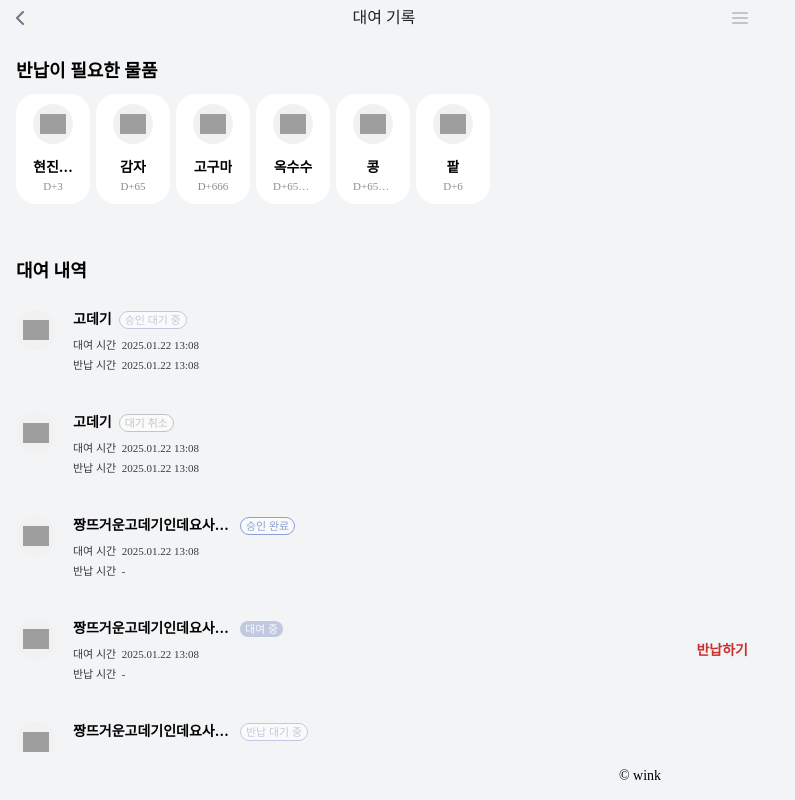
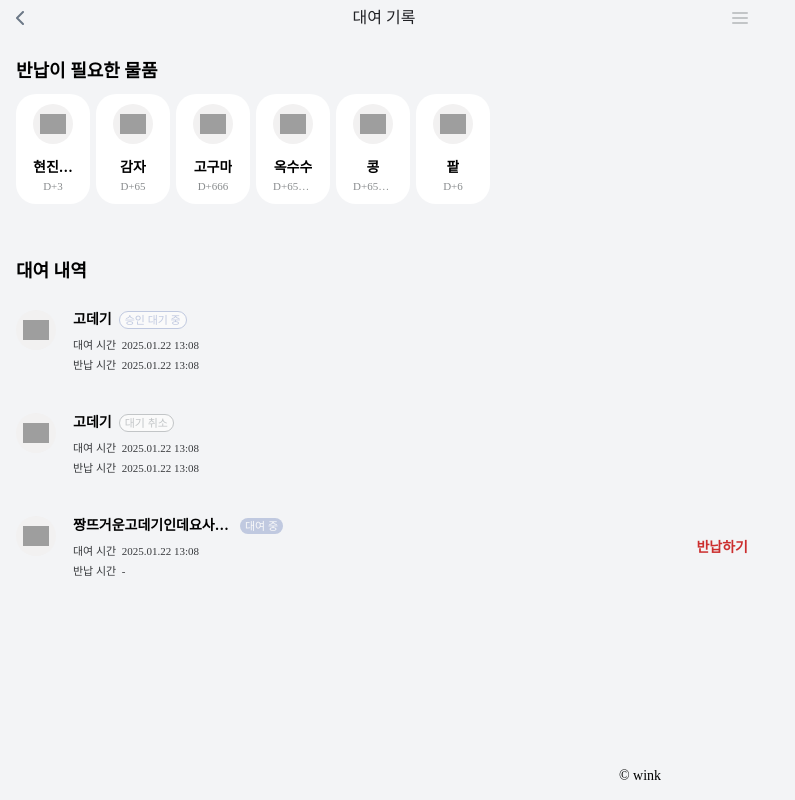
Before and after one commit to billilge/frontend, a Next.js app: page /mobile/history in a window 1280 px wide. Shown: the top 800 px of the page, without its empty margins (0-795 px from the left). Built offline with nearby package versions, Linux system fonts and the light colour scheme; grey boxes are pictures that could not be loaded.

Commit message:
feat: 반납신청시 rentalstatus를 반납 대기 중으로 변경

```diff
--- a/src/app/mobile/history/page.tsx
+++ b/src/app/mobile/history/page.tsx
@@ -19,55 +19,126 @@ export default function Mobile() {
     { name: '팥', url: '/assets/icon-test.svg', dayCount: 6 },
   ];
 
-  const rentalItemDummy = [
+  // const rentalItemDummy = [
+  //   {
+  //     rentalHistoryId: 1,
+  //     member: {
+  //       name: '황수민',
+  //       studentId: '20213102',
+  //     },
+  //     item: {
+  //       itemName: '고데기',
+  //       imageUrl: '/assets/icon-test.svg',
+  //     },
+  //     rentAt: '2025.01.22 13:08',
+  //     returnedAt: '2025.01.22 13:08',
+  //     rentalStatus: 'PENDING',
+  //   },
+  //   {
+  //     rentalHistoryId: 2,
+  //     member: {
+  //       name: '황수민',
+  //       studentId: '20213102',
+  //     },
+  //     item: {
+  //       itemName: '고데기',
+  //       imageUrl: '/assets/icon-test.svg',
+  //     },
+  //     rentAt: '2025.01.22 13:08',
+  //     returnedAt: '2025.01.22 13:08',
+  //     rentalStatus: 'CANCEL',
+  //   },
+  //   {
+  //     rentalHistoryId: 3,
+  //     member: {
+  //       name: '황수민',
+  //       studentId: '20213102',
+  //     },
+  //     item: {
+  //       itemName: '짱뜨거운고데기인데요사실은그게',
+  //       imageUrl: '/assets/icon-test.svg',
+  //     },
+  //     rentAt: '2025.01.22 13:08',
+  //     returnedAt: '',
+  //     rentalStatus: 'CONFIRMED',
+  //   },
+  //   {
+  //     rentalHistoryId: 4,
+  //     member: {
+  //       name: '황수민',
+  //       studentId: '20213102',
+  //     },
+  //     item: {
+  //       itemName: '짱뜨거운고데기인데요사실은그게',
+  //       imageUrl: '/assets/icon-test.svg',
+  //     },
+  //     rentAt: '2025.01.22 13:08',
+  //     returnedAt: '',
+  //     rentalStatus: 'RENTAL',
+  //   },
+  //   {
+  //     rentalHistoryId: 5,
+  //     member: {
+  //       name: '황수민',
+  //       studentId: '20213102',
+  //     },
+  //     item: {
+  //       itemName: '짱뜨거운고데기인데요사실은그게',
+  //       imageUrl: '/assets/icon-test.svg',
+  //     },
+  //     rentAt: '2025.01.22 13:08',
+  //     returnedAt: '',
+  //     rentalStatus: 'RETURN_PENDING',
+  //   },
+  //   {
+  //     rentalHistoryId: 6,
+  //     member: {
+  //       name: '황수민',
+  //       studentId: '20213102',
+  //     },
+  //     item: {
+  //       itemName: '짱뜨거운고데기인데요사실은그게',
+  //       imageUrl: '/assets/icon-test.svg',
+  //     },
+  //     rentAt: '2025.01.22 13:08',
+  //     returnedAt: '',
+  //     rentalStatus: 'RETURN_CONFIRMED',
+  //   },
+  //   {
+  //     rentalHistoryId: 7,
+  //     member: {
+  //       name: '황수민',
+  //       studentId: '20213102',
+  //     },
+  //     item: {
+  //       itemName: '짱뜨거운고데기인데요사실은그게',
+  //       imageUrl: '/assets/icon-test.svg',
+  //     },
+  //     rentAt: '2025.01.22 13:08',
+  //     returnedAt: '',
+  //     rentalStatus: 'RETURNED',
+  //   },
+  // ];
+  const [rentalItems, setRentalItems] = useState([
     {
       rentalHistoryId: 1,
-      member: {
-        name: '황수민',
-        studentId: '20213102',
-      },
-      item: {
-        itemName: '고데기',
-        imageUrl: '/assets/icon-test.svg',
-      },
+      member: { name: '황수민', studentId: '20213102' },
+      item: { itemName: '고데기', imageUrl: '/assets/icon-test.svg' },
       rentAt: '2025.01.22 13:08',
       returnedAt: '2025.01.22 13:08',
       rentalStatus: 'PENDING',
     },
     {
       rentalHistoryId: 2,
-      member: {
-        name: '황수민',
-        studentId: '20213102',
-      },
-      item: {
-        itemName: '고데기',
-        imageUrl: '/assets/icon-test.svg',
-      },
+      member: { name: '황수민', studentId: '20213102' },
+      item: { itemName: '고데기', imageUrl: '/assets/icon-test.svg' },
       rentAt: '2025.01.22 13:08',
       returnedAt: '2025.01.22 13:08',
       rentalStatus: 'CANCEL',
     },
     {
       rentalHistoryId: 3,
-      member: {
-        name: '황수민',
-        studentId: '20213102',
-      },
-      item: {
-        itemName: '짱뜨거운고데기인데요사실은그게',
-        imageUrl: '/assets/icon-test.svg',
-      },
-      rentAt: '2025.01.22 13:08',
-      returnedAt: '',
-      rentalStatus: 'CONFIRMED',
-    },
-    {
-      rentalHistoryId: 4,
-      member: {
-        name: '황수민',
-        studentId: '20213102',
-      },
+      member: { name: '황수민', studentId: '20213102' },
       item: {
         itemName: '짱뜨거운고데기인데요사실은그게',
         imageUrl: '/assets/icon-test.svg',
@@ -76,49 +147,7 @@ export default function Mobile() {
       returnedAt: '',
       rentalStatus: 'RENTAL',
     },
-    {
-      rentalHistoryId: 5,
-      member: {
-        name: '황수민',
-        studentId: '20213102',
-      },
-      item: {
-        itemName: '짱뜨거운고데기인데요사실은그게',
-        imageUrl: '/assets/icon-test.svg',
-      },
-      rentAt: '2025.01.22 13:08',
-      returnedAt: '',
-      rentalStatus: 'RETURN_PENDING',
-    },
-    {
-      rentalHistoryId: 6,
-      member: {
-        name: '황수민',
-        studentId: '20213102',
-      },
-      item: {
-        itemName: '짱뜨거운고데기인데요사실은그게',
-        imageUrl: '/assets/icon-test.svg',
-      },
-      rentAt: '2025.01.22 13:08',
-      returnedAt: '',
-      rentalStatus: 'RETURN_CONFIRMED',
-    },
-    {
-      rentalHistoryId: 7,
-      member: {
-        name: '황수민',
-        studentId: '20213102',
-      },
-      item: {
-        itemName: '짱뜨거운고데기인데요사실은그게',
-        imageUrl: '/assets/icon-test.svg',
-      },
-      rentAt: '2025.01.22 13:08',
-      returnedAt: '',
-      rentalStatus: 'RETURNED',
-    },
-  ];
+  ]);
 
   const [selectedItem, setSelectedItem] = useState(null);
   const [isAlertVisible, setIsAlertVisible] = useState(false);
@@ -129,9 +158,16 @@ export default function Mobile() {
     setIsAlertVisible(true);
   };
 
-  // alert창의 cta 버튼 클릭시 실행
+  // 반납 버튼 클릭 시 해당 아이템의 rentalStatus를 `RETURN_PENDING`으로 변경
   const handleReturnConfirm = () => {
-    console.log(`${selectedItem?.item.itemName} 반납 처리!`);
+    if (!selectedItem) return;
+    setRentalItems((prevItems) =>
+      prevItems.map((item) =>
+        item.rentalHistoryId === selectedItem.rentalHistoryId
+          ? { ...item, rentalStatus: 'RETURN_PENDING' } // 반납 대기 상태로 변경
+          : item,
+      ),
+    );
     setIsAlertVisible(false);
     setSelectedItem(null);
   };
@@ -168,8 +204,8 @@ export default function Mobile() {
         {/* 대여 내역 */}
         <section className="px-4 pb-12 pt-[50px]">
           <div className="pb-1.5 text-heading-4_M font-semibold">대여 내역</div>
-          {rentalItemDummy.length > 0 ? (
-            rentalItemDummy.map((item) => (
+          {rentalItems.length > 0 ? (
+            rentalItems.map((item) => (
               <RentalItem
                 key={item.rentalHistoryId}
                 item={item.item}
```
